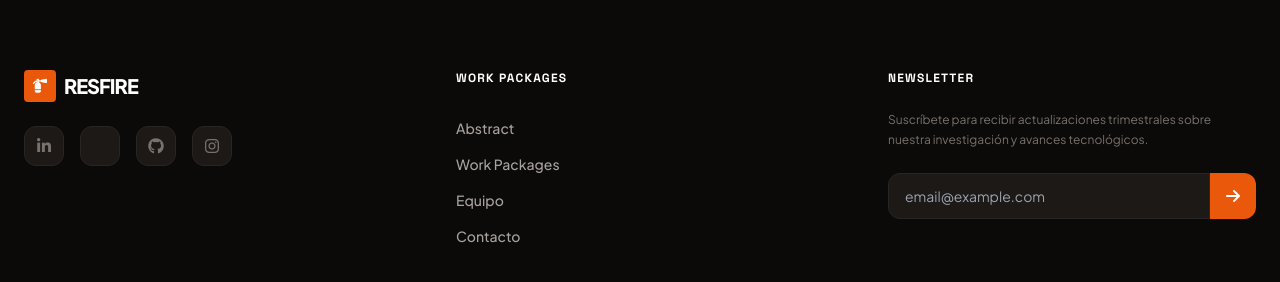
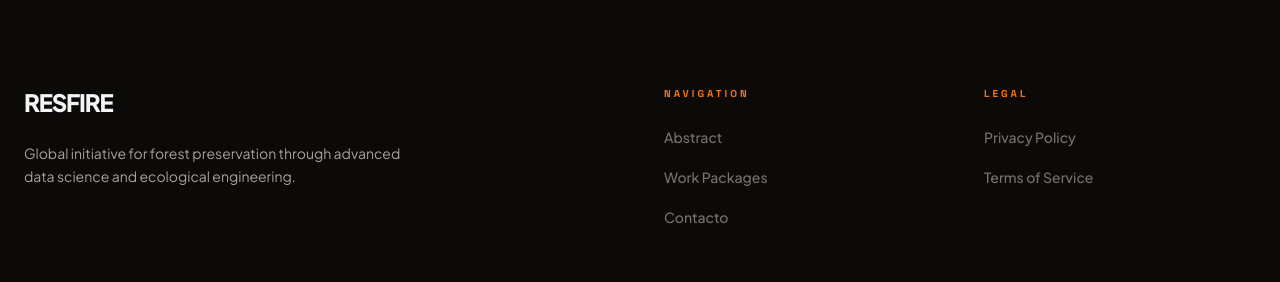
Before and after one commit to samu8614/resfire, a React (Vite) app: page / in a window 1280 px wide. Shown: the part 2506-2788 px from the top of the page. Built offline with nearby package versions, Linux system fonts and the light colour scheme.

Commit message:
Update Layout.tsx

```diff
--- a/components/Layout.tsx
+++ b/components/Layout.tsx
@@ -13,13 +13,12 @@ const Layout: React.FC<{ children: React.ReactNode }> = ({ children }) => {
 
   useEffect(() => {
     const handleScroll = () => {
-      setIsScrolled(window.scrollY > 20);
+      setIsScrolled(window.scrollY > 50);
     };
     window.addEventListener('scroll', handleScroll);
     return () => window.removeEventListener('scroll', handleScroll);
   }, []);
 
-  // Cerrar menús al cambiar de ruta
   useEffect(() => {
     setIsMobileMenuOpen(false);
     setIsLangOpen(false);
@@ -27,37 +26,37 @@ const Layout: React.FC<{ children: React.ReactNode }> = ({ children }) => {
   }, [location.pathname]);
 
   const navLinks = [
-    { name: t.nav.home, path: '/' },
-    { name: t.nav.abstract, path: '/abstract' },
+    { name: t.nav.abstract, path: '/' },
     { name: t.nav.workPackages, path: '/work-packages' },
-    { name: t.nav.team, path: '/team' },
     { name: t.nav.contact, path: '/contact' },
   ];
 
   const languages: { code: Language; label: string; flag: string }[] = [
-    { code: 'en', label: 'English', flag: '🇬🇧' },
-    { code: 'es', label: 'Español', flag: '🇪🇸' },
-    { code: 'pt', label: 'Português', flag: '🇵🇹' },
+    { code: 'en', label: 'EN', flag: '🇺🇸' },
+    { code: 'es', label: 'ES', flag: '🇪🇸' },
+    { code: 'pt', label: 'PT', flag: '🇵🇹' },
   ];
 
   return (
-    <div className="min-h-screen flex flex-col bg-stone-950">
-      <nav className={`fixed w-full z-50 transition-all duration-500 ${isScrolled || isMobileMenuOpen ? 'bg-stone-900/95 backdrop-blur-md py-3 shadow-2xl' : 'bg-transparent py-6'}`}>
+    <div className="min-h-screen flex flex-col bg-stone-950 text-stone-100 selection:bg-orange-600">
+      <nav className={`fixed w-full z-50 transition-all duration-500 ${isScrolled || isMobileMenuOpen ? 'bg-stone-900/95 backdrop-blur-md py-4 shadow-2xl border-b border-white/5' : 'bg-transparent py-8'}`}>
         <div className="container mx-auto px-6 flex justify-between items-center">
-          <Link to="/" className="flex items-center space-x-2 group">
-            <div className="w-10 h-10 bg-orange-600 rounded-lg flex items-center justify-center group-hover:rotate-12 transition-transform duration-300 shadow-lg shadow-orange-600/20">
-              <i className="fa-solid fa-fire-extinguisher text-white text-xl"></i>
+          <Link to="/" className="flex items-center space-x-3 group relative">
+            <div className="flex flex-col">
+              <div className="flex items-center space-x-2">
+                <span className="text-2xl font-black tracking-tighter text-white leading-none">RESFIRE</span>
+                <span className="flex h-2 w-2 rounded-full bg-emerald-500 animate-pulse shadow-[0_0_8px_rgba(16,185,129,0.8)]"></span>
+              </div>
+              <span className="text-[8px] uppercase tracking-[0.3em] text-orange-500 font-bold">Scientific Prevention</span>
             </div>
-            <span className="text-2xl font-extrabold tracking-tighter text-white">RESFIRE</span>
           </Link>
 
-          {/* Desktop Navigation */}
-          <div className="hidden lg:flex items-center space-x-8">
+          <div className="hidden md:flex items-center space-x-10">
             {navLinks.map((link) => (
               <Link
                 key={link.path}
                 to={link.path}
-                className={`text-sm font-bold uppercase tracking-widest hover:text-orange-500 transition-all duration-300 relative group ${
+                className={`text-[10px] font-bold uppercase tracking-[0.3em] transition-all hover:text-orange-500 relative group ${
                   location.pathname === link.path ? 'text-orange-500' : 'text-stone-300'
                 }`}
               >
@@ -69,27 +68,21 @@ const Layout: React.FC<{ children: React.ReactNode }> = ({ children }) => {
             <div className="relative">
               <button
                 onClick={() => setIsLangOpen(!isLangOpen)}
-                className="flex items-center space-x-2 text-stone-300 hover:text-white text-sm font-bold uppercase tracking-widest transition-colors bg-stone-800/50 px-4 py-2 rounded-full border border-stone-700/50"
+                className="flex items-center space-x-2 bg-white/5 px-3 py-1.5 rounded-full border border-white/10 text-[9px] font-black hover:bg-white/10 transition-colors uppercase tracking-widest"
               >
-                <span>{languages.find(l => l.code === language)?.flag} {t.nav.language}</span>
-                <i className={`fa-solid fa-chevron-down text-[10px] transition-transform duration-300 ${isLangOpen ? 'rotate-180' : ''}`}></i>
+                <span>{languages.find(l => l.code === language)?.flag} {language}</span>
+                <i className={`fa-solid fa-chevron-down text-[8px] transition-transform ${isLangOpen ? 'rotate-180' : ''}`}></i>
               </button>
 
               {isLangOpen && (
-                <div className="absolute right-0 mt-4 w-48 bg-stone-900/95 backdrop-blur-xl rounded-2xl py-2 shadow-2xl border border-stone-700/50 overflow-hidden animate-fade-in-up">
+                <div className="absolute right-0 mt-3 w-32 bg-stone-900 border border-stone-800 rounded-xl py-2 shadow-2xl animate-fade-in-up">
                   {languages.map((lang) => (
                     <button
                       key={lang.code}
-                      onClick={() => {
-                        setLanguage(lang.code);
-                        setIsLangOpen(false);
-                      }}
-                      className={`w-full text-left px-5 py-3 text-sm hover:bg-orange-600 hover:text-white transition-all flex items-center space-x-3 ${
-                        language === lang.code ? 'text-orange-500 bg-stone-800/50' : 'text-stone-300'
-                      }`}
+                      onClick={() => { setLanguage(lang.code); setIsLangOpen(false); }}
+                      className={`w-full text-left px-4 py-2 text-[10px] font-bold uppercase tracking-widest hover:bg-orange-600 hover:text-white transition-colors ${language === lang.code ? 'text-orange-500' : 'text-stone-400'}`}
                     >
-                      <span className="text-lg">{lang.flag}</span>
-                      <span className="font-semibold">{lang.label}</span>
+                      {lang.label} {lang.flag}
                     </button>
                   ))}
                 </div>
@@ -97,99 +90,71 @@ const Layout: React.FC<{ children: React.ReactNode }> = ({ children }) => {
             </div>
           </div>
 
-          {/* Mobile Menu Toggle */}
-          <button
-            className="lg:hidden text-white p-2 focus:outline-none"
-            onClick={() => setIsMobileMenuOpen(!isMobileMenuOpen)}
-          >
-            <i className={`fa-solid ${isMobileMenuOpen ? 'fa-xmark' : 'fa-bars-staggered'} text-2xl transition-all duration-300`}></i>
+          <button className="md:hidden text-white p-2" onClick={() => setIsMobileMenuOpen(!isMobileMenuOpen)}>
+            <i className={`fa-solid ${isMobileMenuOpen ? 'fa-xmark' : 'fa-bars-staggered'} text-2xl`}></i>
           </button>
         </div>
 
-        {/* Mobile Navigation Menu */}
-        <div className={`lg:hidden overflow-hidden transition-all duration-500 ease-in-out bg-stone-900 border-b border-stone-800 ${isMobileMenuOpen ? 'max-h-screen opacity-100' : 'max-h-0 opacity-0'}`}>
-          <div className="px-6 py-8 space-y-6">
+        <div className={`md:hidden transition-all duration-500 ease-in-out bg-stone-950 fixed inset-0 z-40 ${isMobileMenuOpen ? 'translate-x-0 opacity-100' : 'translate-x-full opacity-0'}`}>
+          <div className="flex flex-col p-10 space-y-10 h-full justify-center items-center">
+             <button onClick={() => setIsMobileMenuOpen(false)} className="absolute top-8 right-6 text-3xl text-stone-500"><i className="fa-solid fa-xmark"></i></button>
             {navLinks.map((link) => (
-              <Link
-                key={link.path}
-                to={link.path}
-                className={`block text-xl font-bold uppercase tracking-wider ${
-                  location.pathname === link.path ? 'text-orange-500' : 'text-stone-300'
-                }`}
-              >
-                {link.name}
-              </Link>
+              <Link key={link.path} to={link.path} className="text-5xl font-black uppercase tracking-tighter text-white hover:text-orange-500 transition-colors">{link.name}</Link>
             ))}
-            <div className="pt-6 border-t border-stone-800">
-              <p className="text-stone-500 text-xs font-bold uppercase tracking-[0.2em] mb-4">{t.nav.language}</p>
-              <div className="grid grid-cols-1 gap-3">
-                {languages.map((lang) => (
-                  <button
-                    key={lang.code}
-                    onClick={() => setLanguage(lang.code)}
-                    className={`flex items-center space-x-4 p-3 rounded-xl border transition-all ${
-                      language === lang.code ? 'border-orange-500 bg-orange-600/10 text-orange-500' : 'border-stone-800 bg-stone-800/50 text-stone-400'
-                    }`}
-                  >
-                    <span className="text-xl">{lang.flag}</span>
-                    <span className="font-bold">{lang.label}</span>
-                  </button>
-                ))}
-              </div>
+            <div className="flex space-x-4 pt-10">
+               {languages.map(lang => (
+                 <button key={lang.code} onClick={() => setLanguage(lang.code)} className={`text-xl ${language === lang.code ? 'opacity-100' : 'opacity-30'}`}>{lang.flag}</button>
+               ))}
             </div>
           </div>
         </div>
       </nav>
 
-      <main className="flex-grow">
-        {children}
-      </main>
+      <main className="flex-grow">{children}</main>
 
-      <footer className="bg-stone-950 py-20 border-t border-stone-900">
-        <div className="container mx-auto px-6 grid md:grid-cols-3 gap-16">
-          <div className="space-y-6">
-            <Link to="/" className="flex items-center space-x-2">
-              <div className="w-8 h-8 bg-orange-600 rounded flex items-center justify-center">
-                <i className="fa-solid fa-fire-extinguisher text-white text-sm"></i>
+      <footer className="bg-stone-950 pt-24 pb-12 border-t border-white/5">
+        <div className="container mx-auto px-6">
+          <div className="grid md:grid-cols-4 gap-12 mb-16">
+            <div className="col-span-2 space-y-6">
+              <div className="flex items-center space-x-3">
+                <span className="font-black text-2xl tracking-tighter">RESFIRE</span>
               </div>
-              <span className="text-xl font-black text-white tracking-tighter">RESFIRE</span>
-            </Link>
-            <p className="text-stone-500 text-sm leading-relaxed max-w-sm">
-              {t.home.hero_desc}
-            </p>
-            <div className="flex space-x-4">
-              {['linkedin-in', 'x-twitter', 'github', 'instagram'].map((icon) => (
-                <a key={icon} href="#" className="w-10 h-10 rounded-xl bg-stone-900 border border-stone-800 flex items-center justify-center text-stone-500 hover:text-white hover:bg-orange-600 hover:border-orange-600 transition-all duration-300">
-                  <i className={`fa-brands fa-${icon}`}></i>
+              <p className="text-stone-400 max-w-sm text-sm leading-relaxed">
+                Global initiative for forest preservation through advanced data science and ecological engineering.
+              </p>
+            </div>
+            <div className="space-y-6">
+              <h4 className="text-[10px] font-black uppercase tracking-[0.3em] text-orange-500">Navigation</h4>
+              <ul className="space-y-4">
+                {navLinks.map(link => (
+                  <li key={link.path}><Link to={link.path} className="text-stone-500 hover:text-white transition-colors text-sm font-medium">{link.name}</Link></li>
+                ))}
+              </ul>
+            </div>
+            <div className="space-y-6 text-right md:text-left">
+              <h4 className="text-[10px] font-black uppercase tracking-[0.3em] text-orange-500">Legal</h4>
+              <ul className="space-y-4">
+                <li><a href="#" className="text-stone-500 hover:text-white transition-colors text-sm font-medium">Privacy Policy</a></li>
+                <li><a href="#" className="text-stone-500 hover:text-white transition-colors text-sm font-medium">Terms of Service</a></li>
+              </ul>
+            </div>
+          </div>
+
+          <div className="flex flex-col md:flex-row justify-between items-center gap-8 pt-10 border-t border-white/5">
+            <div className="flex flex-col">
+              <p className="text-stone-600 text-[10px] uppercase tracking-[0.2em] font-bold">Scientific Prevention &bull; 2024</p>
+              <p className="text-orange-500/50 text-[8px] uppercase tracking-[0.4em] font-black mt-1">v1.1.0 - Deployment Active</p>
+            </div>
+            <div className="flex space-x-6">
+              {['linkedin', 'x-twitter', 'github', 'instagram'].map(social => (
+                <a key={social} href="#" className="text-stone-600 hover:text-orange-500 transition-all hover:-translate-y-1 text-lg">
+                  <i className={`fa-brands fa-${social}`}></i>
                 </a>
               ))}
             </div>
-          </div>
-          <div>
-            <h4 className="text-white font-bold mb-8 uppercase tracking-widest text-xs">{t.nav.workPackages}</h4>
-            <ul className="space-y-4 text-stone-400 text-sm font-medium">
-              <li><Link to="/abstract" className="hover:text-orange-500 transition-colors">{t.nav.abstract}</Link></li>
-              <li><Link to="/work-packages" className="hover:text-orange-500 transition-colors">{t.nav.workPackages}</Link></li>
-              <li><Link to="/team" className="hover:text-orange-500 transition-colors">{t.nav.team}</Link></li>
-              <li><Link to="/contact" className="hover:text-orange-500 transition-colors">{t.nav.contact}</Link></li>
-            </ul>
-          </div>
-          <div className="space-y-6">
-            <h4 className="text-white font-bold mb-2 uppercase tracking-widest text-xs">Newsletter</h4>
-            <p className="text-stone-500 text-xs leading-relaxed">Suscríbete para recibir actualizaciones trimestrales sobre nuestra investigación y avances tecnológicos.</p>
-            <div className="flex">
-              <input type="email" placeholder="email@example.com" className="bg-stone-900 border border-stone-800 rounded-l-xl px-4 py-3 text-sm text-stone-300 w-full focus:outline-none focus:border-orange-600" />
-              <button className="bg-orange-600 text-white px-4 rounded-r-xl hover:bg-orange-700 transition-colors">
-                <i className="fa-solid fa-arrow-right"></i>
-              </button>
+            <div className="text-[10px] font-bold uppercase tracking-widest text-stone-600">
+              &copy; {new Date().getFullYear()} Resfire Project.
             </div>
-          </div>
-        </div>
-        <div className="container mx-auto px-6 mt-20 pt-8 border-t border-stone-900 flex flex-col md:flex-row justify-between items-center text-stone-600 text-[10px] uppercase tracking-[0.2em] font-bold">
-          <span>&copy; {new Date().getFullYear()} Resfire Project. All rights reserved.</span>
-          <div className="flex space-x-6 mt-4 md:mt-0">
-            <a href="#" className="hover:text-stone-400">Privacy Policy</a>
-            <a href="#" className="hover:text-stone-400">Terms of Service</a>
           </div>
         </div>
       </footer>
```
